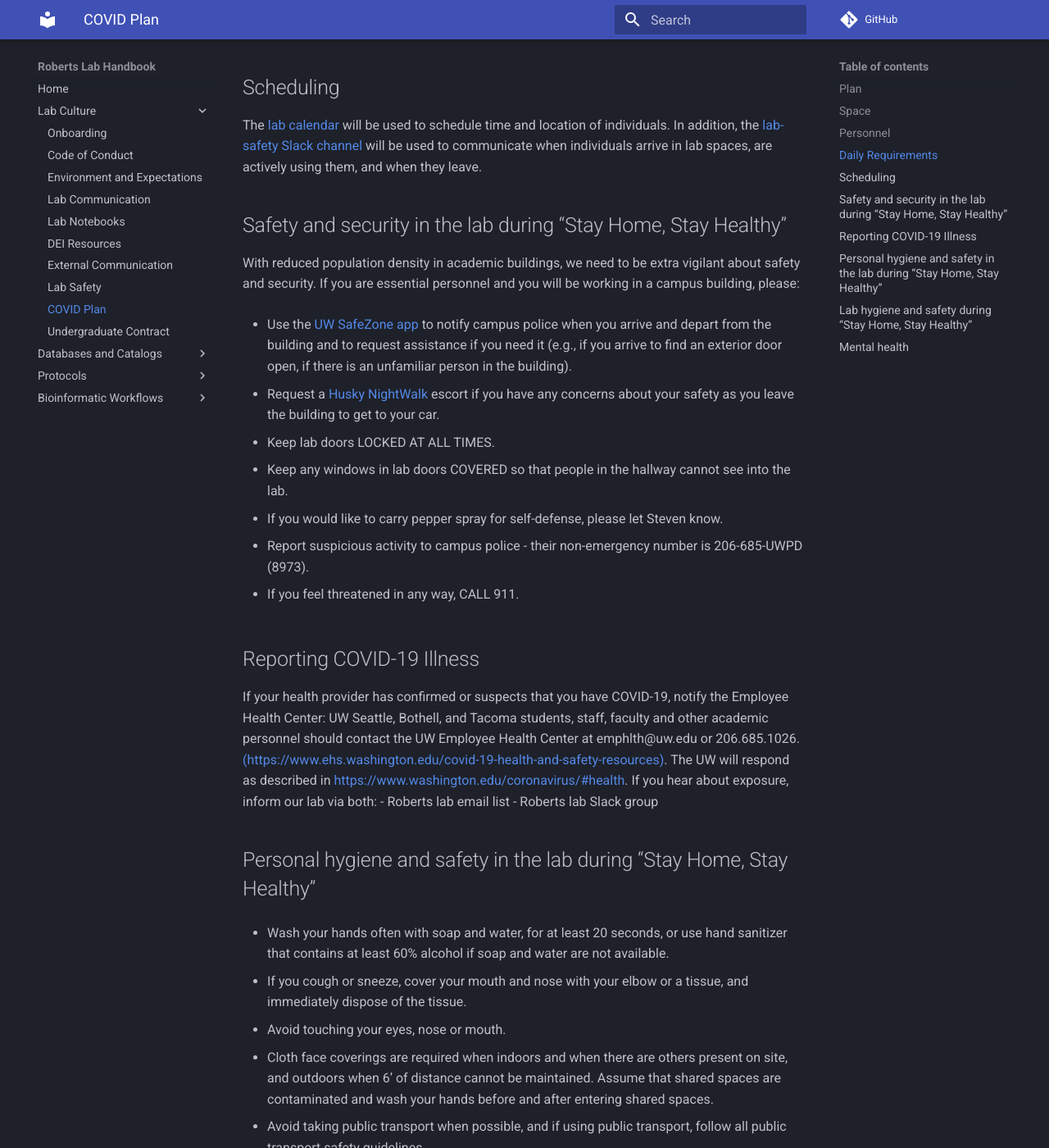
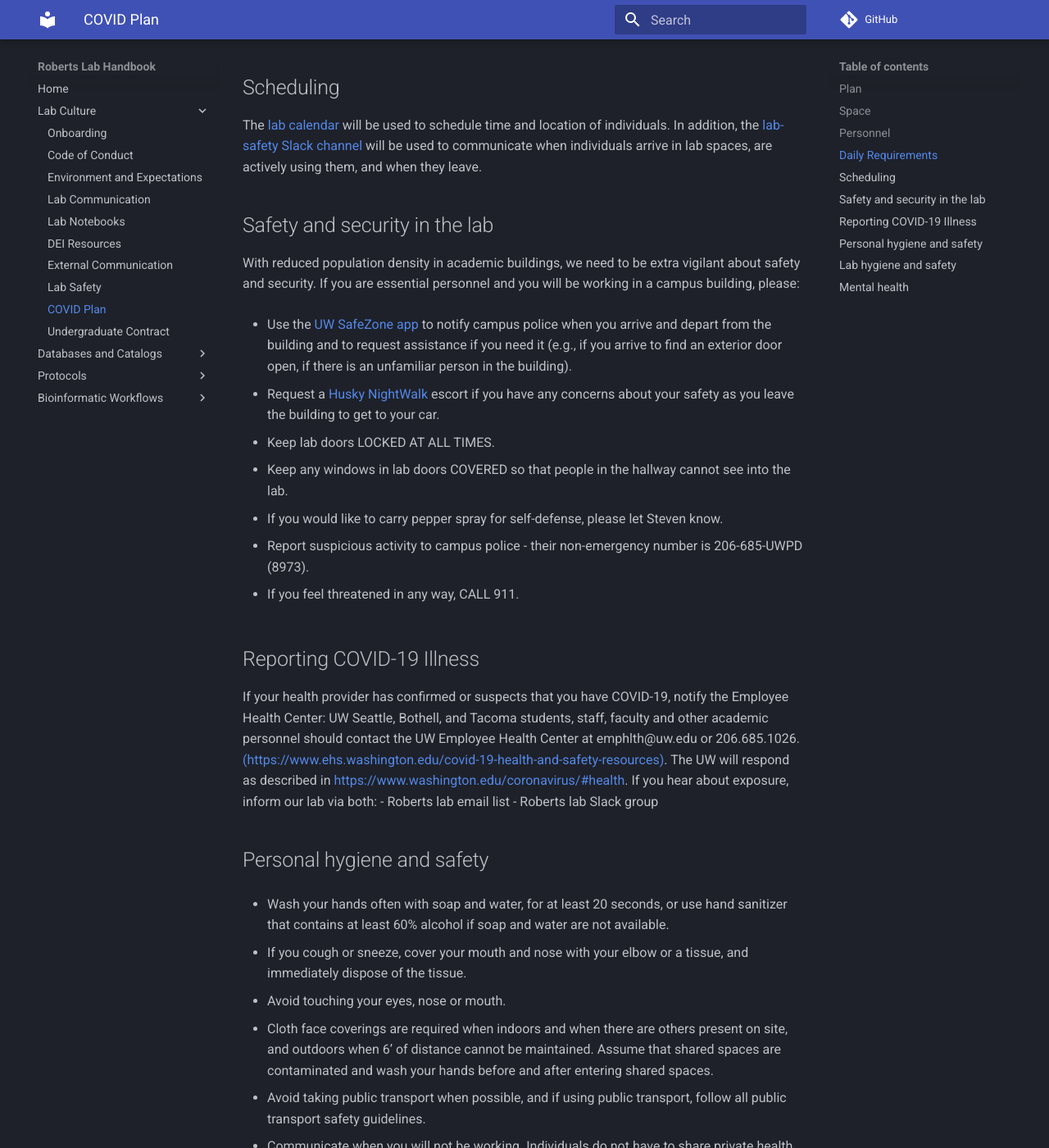
Before and after one commit to RobertsLab/resources, an MkDocs documentation site: the page built from docs/COVID-Health-and-Safety-Plan.md, in a window 1280 px wide and 1400 px high, scrolled down 2096 px. Shown: the whole window at 82% size. Built offline with MkDocs 1.6.1 and Material for MkDocs 9.7.7, drawn with Linux system fonts in a browser that asks for light colours; comment, search, counter and statistics services are not loaded; some of the changed text lies outside the part shown.

Commit message:
Update COVID-Health-and-Safety-Plan.md

```diff
--- a/docs/COVID-Health-and-Safety-Plan.md
+++ b/docs/COVID-Health-and-Safety-Plan.md
@@ -70,7 +70,7 @@ and DAILY...
 
 The [lab calendar](https://d.pr/WYJr2i) will be used to schedule time and location of individuals. In addition, the [lab-safety Slack channel](https://genefish.slack.com/archives/C016MSZ4S4F) will be used to communicate when individuals arrive in lab spaces, are actively using them, and when they leave.
 
-## Safety and security in the lab during “Stay Home, Stay Healthy”
+## Safety and security in the lab
 
 With reduced population density in academic buildings, we need to be extra vigilant about safety and security. If you are essential personnel and you will be working in a campus building, please:
 
@@ -95,7 +95,7 @@ The UW will respond as described in [https://www.washington.edu/coronavirus/#hea
 - Roberts lab email list
 - Roberts lab Slack group
 
-## Personal hygiene and safety in the lab during “Stay Home, Stay Healthy”
+## Personal hygiene and safety
 
 - Wash your hands often with soap and water, for at least 20 seconds, or use hand sanitizer that contains at least 60% alcohol if soap and water are not available.
 
@@ -110,7 +110,7 @@ The UW will respond as described in [https://www.washington.edu/coronavirus/#hea
 - Communicate when you will not be working. Individuals do not have to share private health information, but you do need to tell your supervisor and employees if you will not be working as you would under normal circumstances to ensure essential services are covered.
 
 
-## Lab hygiene and safety during “Stay Home, Stay Healthy”
+## Lab hygiene and safety
 
 - Lab benchtops should remain as uncluttered as possible to ensure that surfaces can be bleached thoroughly.
 
```
